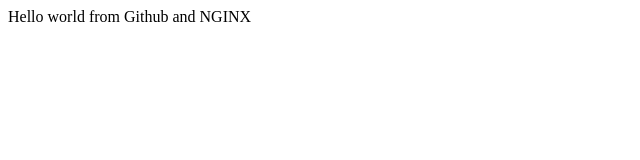
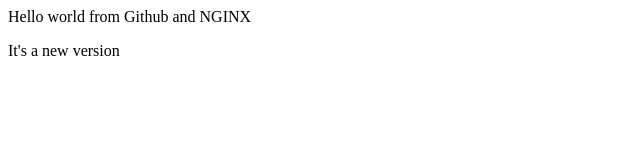
Before and after one commit to hulk0301/hello-world-app, a plain HTML site: page index.html in a window 1280 px wide. Shown: the full height of the page, 0-640 px from the left. Drawn offline with Linux system fonts and the light colour scheme.

Commit message:
Add line

```diff
--- a/index.html
+++ b/index.html
@@ -8,6 +8,7 @@
 
 <body>
   <p>Hello world from Github and NGINX</p>
+  <p>It's a new version</p>
 </body>
 
 </html>
```
